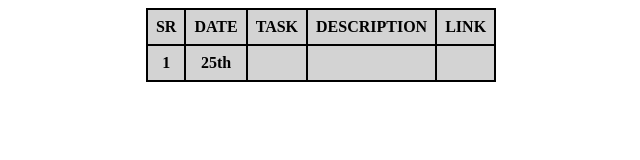
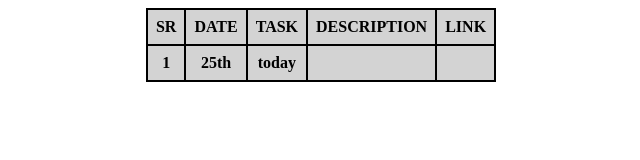
Before and after one commit to 2000031628/github.io, a plain HTML site: page index.html in a window 1280 px wide. Shown: the full height of the page, 319-959 px from the left. Drawn offline with Linux system fonts and the light colour scheme.

Commit message:
TASKUPDATE

```diff
--- a/index.html
+++ b/index.html
@@ -37,7 +37,7 @@
             <tr>
                 <th>1</th>
                 <th>25th</th>
-                <th></th>
+                <th>today</th>
                 <th></th>
                 <th></th>
             </tr>
```
